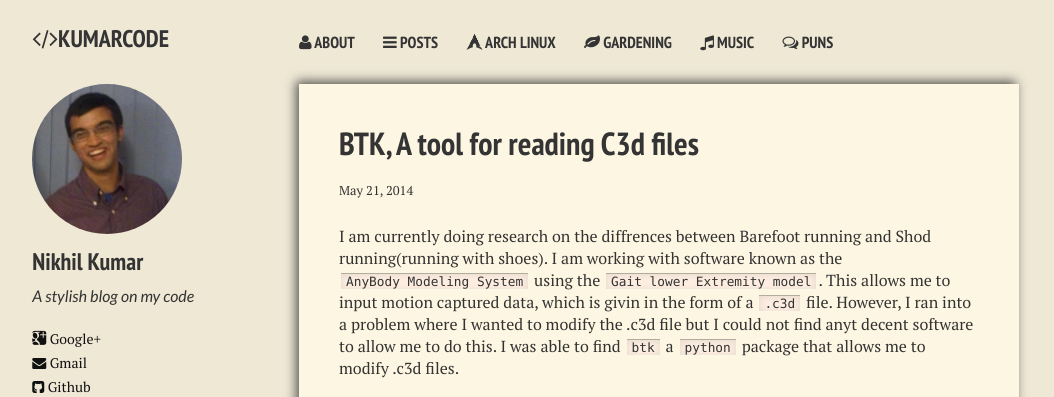
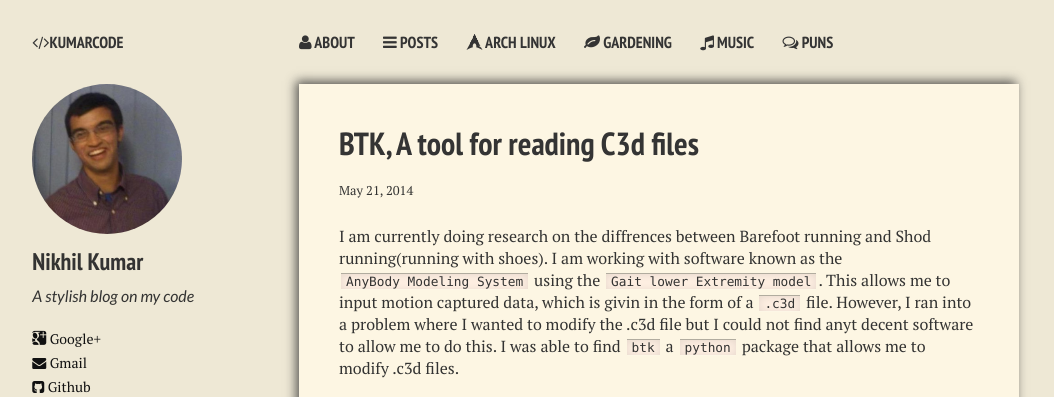
Before and after one commit to nikhil/nikhil.github.io, a PHP site: page /_site/BTK-biomechanics/index.html in a window 1280 px wide. Shown: the top 397 px of the page, without its empty margins (21-1075 px from the left). Run offline with PHP 8.4, Linux system fonts and the light colour scheme; some libraries are stand-ins or nearby versions; some web fonts are replaced.

Commit message:
reduced title size

```diff
--- a/assets/css/custom.css
+++ b/assets/css/custom.css
@@ -68,9 +68,7 @@ border-style: double;
 
 #titlename {
 
-font-size: 150%;
-position: absolute;
-top: 23px;
+font-size: 100%;
 
 
 }
@@ -79,7 +77,7 @@ top: 23px;
 
 
 display: inline-block;
-webkit-transform: rotateY(360deg);
+-webkit-transform: rotateY(360deg);
        -moz-transform: rotateY(360deg);
         -ms-transform: rotateY(360deg);
          -o-transform: rotateY(360deg);
```
